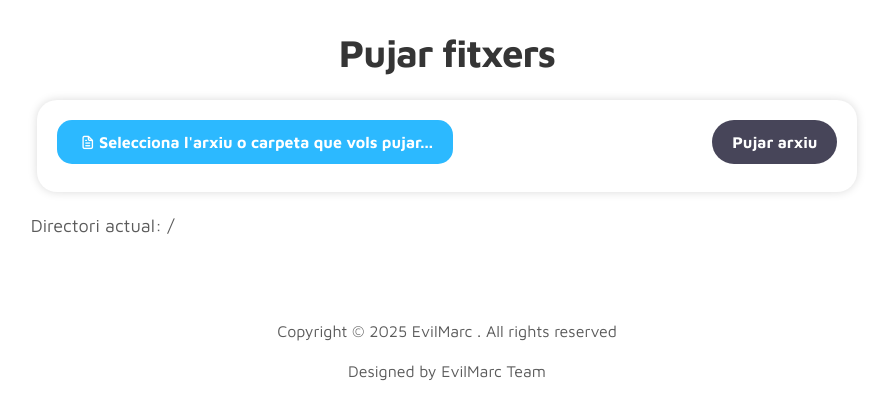
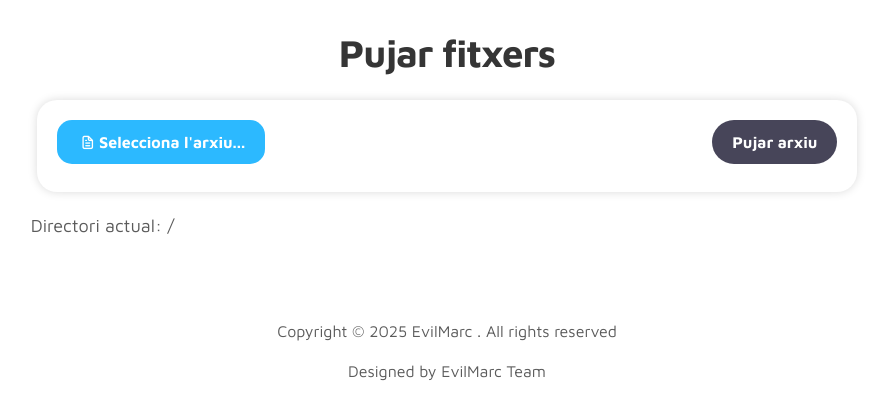
Before and after one commit to mxntse3exe/EvilMarc, a PHP site: page /pujar_fitxers in a window 1280 px wide. Shown: the part 56-476 px from the top of the page, without its empty margins (193-1083 px from the left). Run offline with PHP 8.4, Linux system fonts and the light colour scheme; the visitor is signed in with stand-in values (Sample User, id 1); data that the repository does not hold is empty.

Commit message:
Update pujar_fitxers.php

```diff
--- a/web/pujar_fitxers.php
+++ b/web/pujar_fitxers.php
@@ -118,15 +118,13 @@
                         <form enctype="multipart/form-data" method="post" action="pujar_fitxers" class="pujar_arxius_carpetes">
                             <input type="hidden" name="max_file_size" value="5000000">
 
-                            <label for="archivo" class="custom-file-upload"><i class="uil uil-file-alt"></i>Selecciona l'arxiu o carpeta que vols pujar...</label>
-
+                            <label for="archivo" class="custom-file-upload"><i class="uil uil-file-alt"></i>Selecciona l'arxiu...</label>
                             <input type="file" name="archivo" class="input_arxiu" id="archivo" onchange="mostrarNombreArchivo()">
 
                             <input type="submit" value="Pujar arxiu" class="pujar_arxiu_submit" name="arxiu">
                         </form>
                         <span id="file-name"></span>
                     </div>
-
 
 
                 </div>
```
